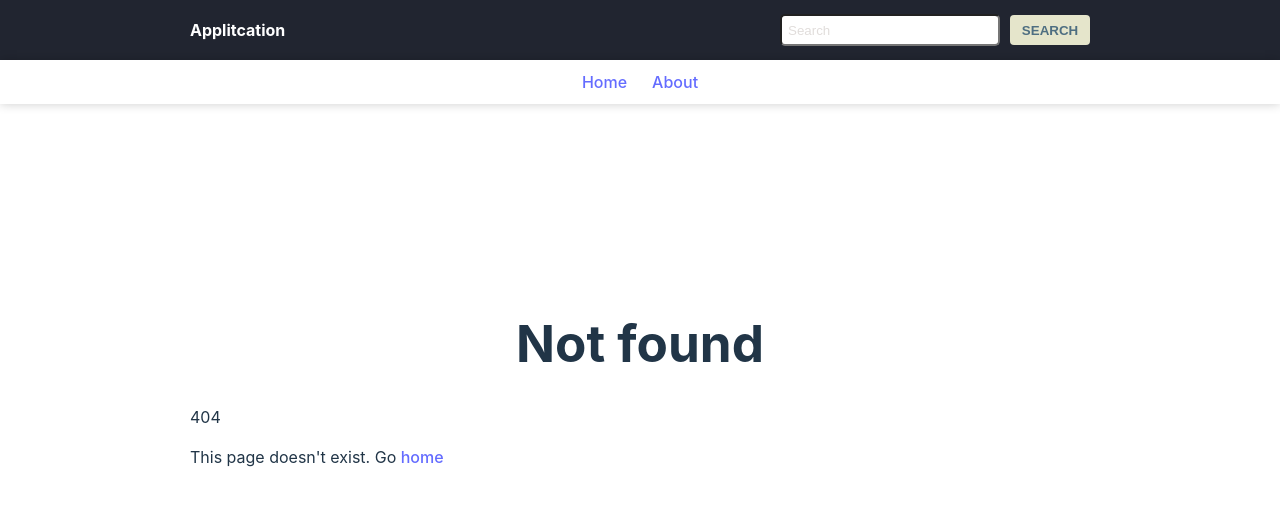
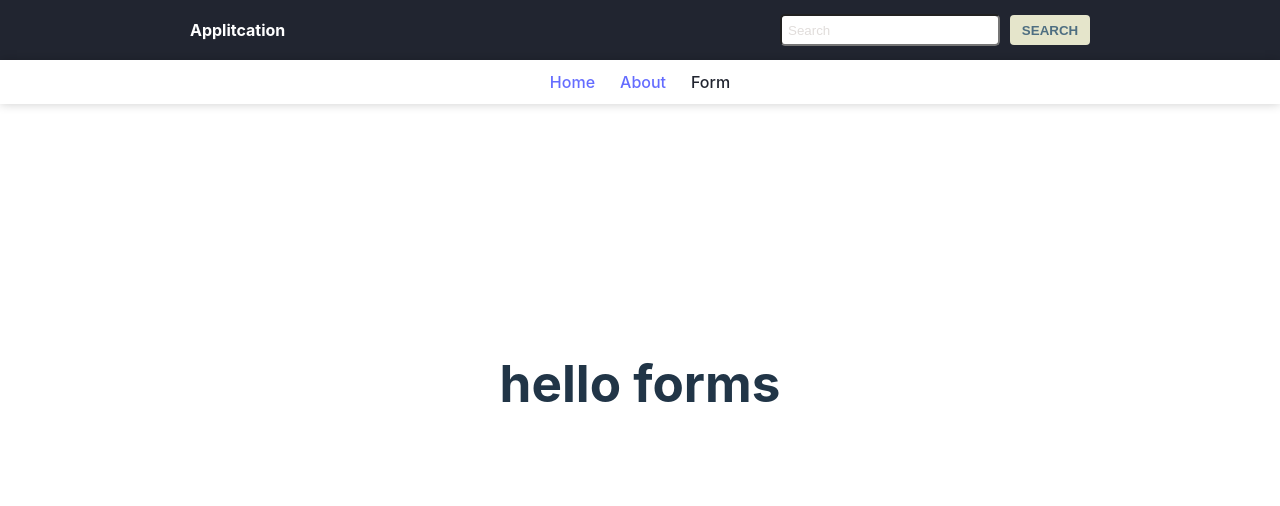
Before and after one commit to MagInventor/react-task, a React (Vite) app: page /form in a window 1280 px wide. Before the commit this address had no page. Shown: the top 506 px of the page. Built offline with nearby package versions, Linux system fonts and the light colour scheme.

Commit message:
feat: add form page

```diff
--- a/src/App.tsx
+++ b/src/App.tsx
@@ -5,6 +5,7 @@ import './App.css'
 import { Layout } from './components/Layout'
 import { Homepage } from './pages/Homepage'
 import { Aboutpage } from './pages/Aboutpage'
+import { Formpage } from './pages/Formpage'
 import { Notfoundpage } from './pages/Notfoundpage'
 
 function App() {
@@ -14,6 +15,7 @@ function App() {
         <Route path="/" element={<Layout />}>
           <Route index element={<Homepage />} />
           <Route path="about" element={<Aboutpage />} />
+          <Route path="form" element={<Formpage />} />
           <Route path="*" element={<Notfoundpage />} />
         </Route>
       </Routes>
--- a/src/components/header/FormSearch.tsx
+++ b/src/components/header/FormSearch.tsx
@@ -20,7 +20,7 @@ class FormSearch extends React.Component<Props, State> {
     }
   }
 
-  componentUnmount() {
+  componentWillUnmount() {
     localStorage.setItem('searchRequest', this.state.searchRequest)
   }
 
--- a/src/components/header/NavMenu.tsx
+++ b/src/components/header/NavMenu.tsx
@@ -6,6 +6,7 @@ const NavMenu = () => {
       <div className="container">
         <NavLink to="/">Home</NavLink>
         <NavLink to="/about">About</NavLink>
+        <NavLink to="/form">Form</NavLink>
       </div>
     </nav>
   )
--- /dev/null
+++ b/src/components/main/form/Form.tsx
@@ -0,0 +1,17 @@
+import React, { Component } from 'react'
+
+class Form extends Component<FormProps> {
+  constructor(props: FormProps) {
+    super(props)
+  }
+
+  render() {
+     return (
+      <div className="form-page">
+      <h1>hello forms</h1>
+      </div>
+    )
+  }
+}
+
+export {Form}
--- /dev/null
+++ b/src/pages/Formpage.tsx
@@ -0,0 +1,11 @@
+import { Form } from '../components/main/form/Form'
+
+const Formpage = () => {
+  return (
+    <div className="container">
+      <Form />
+    </div>
+  )
+}
+
+export {Formpage}
```
